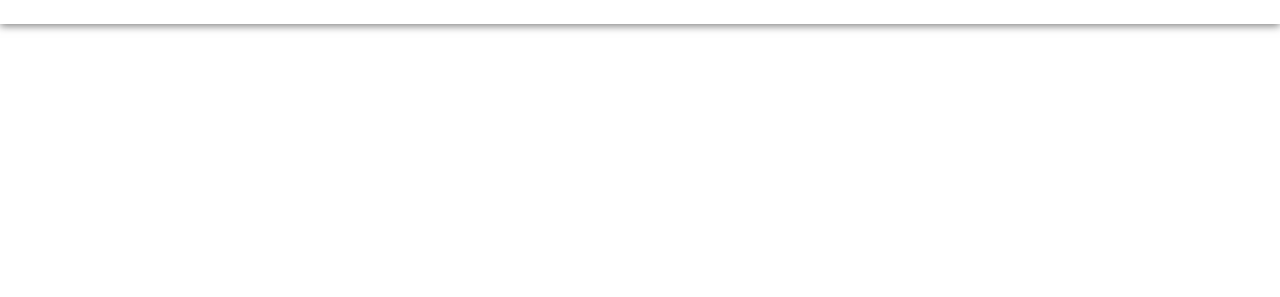
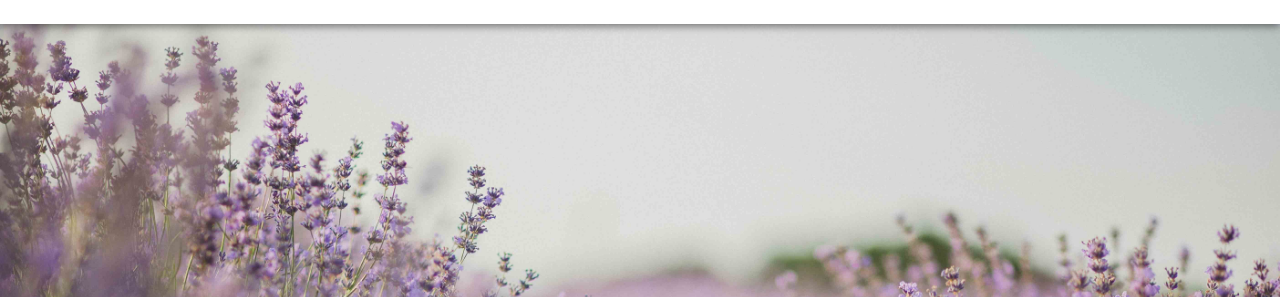
Before and after one commit to sainiaman20/bloom-flowershop, a plain HTML site: page index.html in a window 1280 px wide. Shown: the part 91-388 px from the top of the page. Drawn offline with Linux system fonts and the light colour scheme; the site is published under a folder, as on GitHub Pages, so addresses that start at the root find nothing; files whose address does not match are found by name.

Commit message:
Update style.css

```diff
--- a/css/style.css
+++ b/css/style.css
@@ -52,7 +52,7 @@ body{
 
 /*showcase */
 .showcase{
-    background: url("/images/header.jpg") no-repeat center center/cover;
+    background: url("../images/header.jpg") no-repeat center center/cover;
     height: 100vh;
     display: flex;
     justify-content: center;
```
